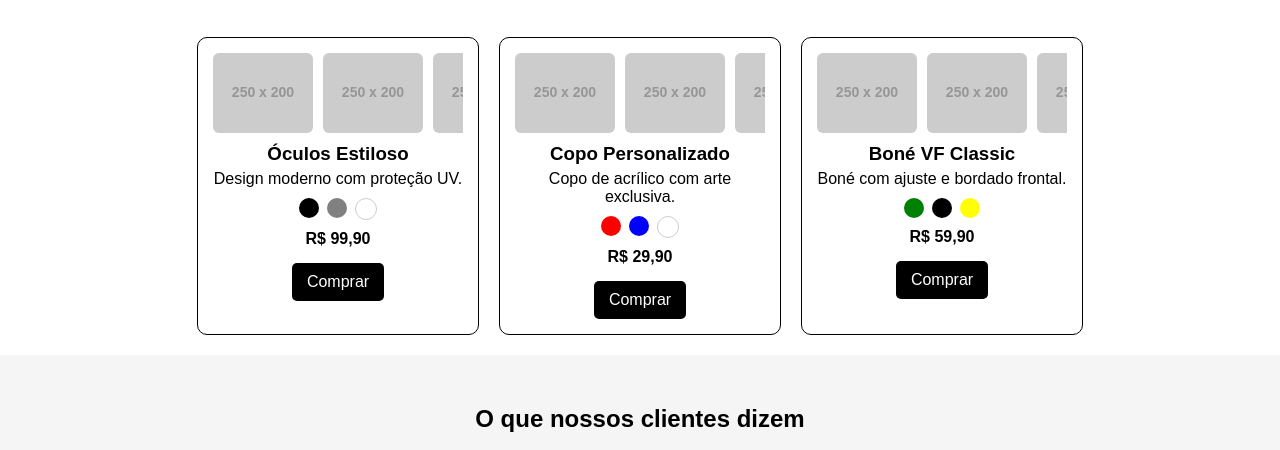
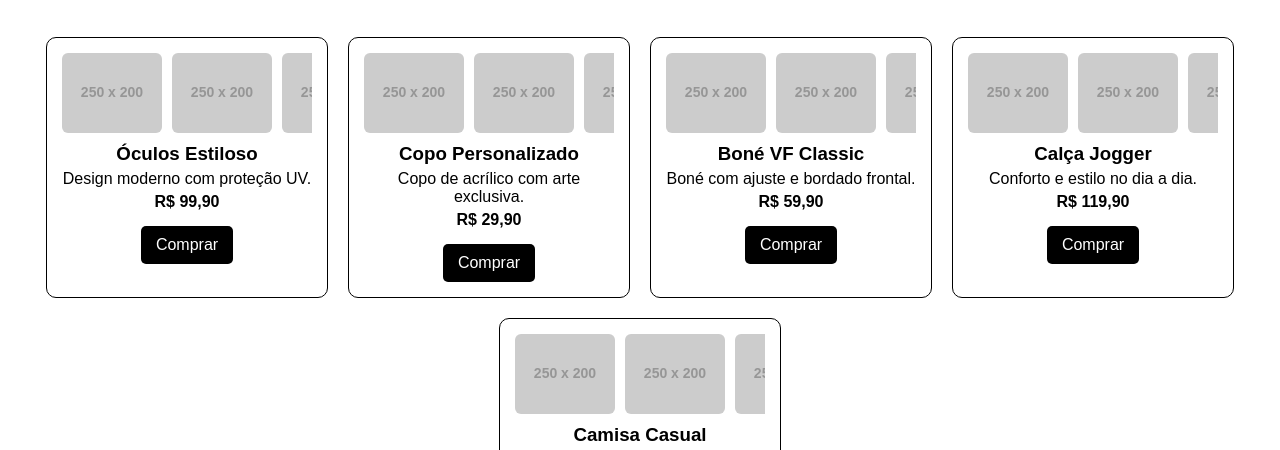
Before and after one commit to vandsonferreira/vf_concept_site, a plain HTML site: page index.html in a window 1280 px wide. Shown: the part 344-794 px from the top of the page. Drawn offline with Linux system fonts and the light colour scheme; placeholder pictures from the web are drawn by us.

Commit message:
Update index.html

```diff
--- a/index.html
+++ b/index.html
@@ -1,4 +1,5 @@
-<!DOCTYPE html><html lang="pt-BR">
+<!DOCTYPE html>
+<html lang="pt-BR">
 <head>
   <meta charset="UTF-8">
   <meta name="viewport" content="width=device-width, initial-scale=1.0">
@@ -48,18 +49,6 @@
       width: 100px;
       border-radius: 6px;
     }
-    .cores {
-      display: flex;
-      justify-content: center;
-      gap: 8px;
-      margin: 10px 0;
-    }
-    .cores span {
-      width: 20px;
-      height: 20px;
-      border-radius: 50%;
-      display: inline-block;
-    }
     .produto h3 {
       margin: 10px 0 5px;
     }
@@ -101,7 +90,9 @@
 <body>
   <header>
     <img src="logo_vf_concept.png" alt="Logo VF Concept">
-  </header>  <h1>Produtos VF Concept</h1>
+  </header>
+
+  <h1>Produtos VF Concept</h1>
   <section class="produtos">
     <div class="produto">
       <div class="galeria">
@@ -111,14 +102,11 @@
       </div>
       <h3>Óculos Estiloso</h3>
       <p>Design moderno com proteção UV.</p>
-      <div class="cores">
-        <span style="background-color: black;"></span>
-        <span style="background-color: gray;"></span>
-        <span style="background-color: white; border: 1px solid #ccc;"></span>
-      </div>
       <p><strong>R$ 99,90</strong></p>
       <a class="botao" href="https://wa.me/SEUNUMERO?text=Quero%20comprar%20o%20Óculos%20Estiloso">Comprar</a>
-    </div><div class="produto">
+    </div>
+
+    <div class="produto">
       <div class="galeria">
         <img src="https://via.placeholder.com/250x200?text=Frente" alt="Copo - Frente">
         <img src="https://via.placeholder.com/250x200?text=Lateral" alt="Copo - Lateral">
@@ -126,11 +114,6 @@
       </div>
       <h3>Copo Personalizado</h3>
       <p>Copo de acrílico com arte exclusiva.</p>
-  <div class="cores">
-    <span style="background-color: red;"></span>
-    <span style="background-color: blue;"></span>
-    <span style="background-color: white; border: 1px solid #ccc;"></span>
-  </div>
       <p><strong>R$ 29,90</strong></p>
       <a class="botao" href="https://wa.me/SEUNUMERO?text=Quero%20comprar%20o%20Copo%20Personalizado">Comprar</a>
     </div>
@@ -143,16 +126,36 @@
       </div>
       <h3>Boné VF Classic</h3>
       <p>Boné com ajuste e bordado frontal.</p>
-  <div class="cores">
-    <span style="background-color: green;"></span>
-    <span style="background-color: black;"></span>
-    <span style="background-color: yellow;"></span>
-  </div>
       <p><strong>R$ 59,90</strong></p>
       <a class="botao" href="https://wa.me/SEUNUMERO?text=Quero%20comprar%20o%20Boné%20VF%20Classic">Comprar</a>
     </div>
 
-  </section>  <section class="avaliacoes">
+    <div class="produto">
+      <div class="galeria">
+        <img src="https://via.placeholder.com/250x200?text=Frente" alt="Calça - Frente">
+        <img src="https://via.placeholder.com/250x200?text=Lateral" alt="Calça - Lateral">
+        <img src="https://via.placeholder.com/250x200?text=Detalhe" alt="Calça - Detalhe">
+      </div>
+      <h3>Calça Jogger</h3>
+      <p>Conforto e estilo no dia a dia.</p>
+      <p><strong>R$ 119,90</strong></p>
+      <a class="botao" href="https://wa.me/SEUNUMERO?text=Quero%20comprar%20a%20Calça%20Jogger">Comprar</a>
+    </div>
+
+    <div class="produto">
+      <div class="galeria">
+        <img src="https://via.placeholder.com/250x200?text=Frente" alt="Camisa - Frente">
+        <img src="https://via.placeholder.com/250x200?text=Lateral" alt="Camisa - Lateral">
+        <img src="https://via.placeholder.com/250x200?text=Detalhe" alt="Camisa - Detalhe">
+      </div>
+      <h3>Camisa Casual</h3>
+      <p>Perfeita pra qualquer ocasião.</p>
+      <p><strong>R$ 79,90</strong></p>
+      <a class="botao" href="https://wa.me/SEUNUMERO?text=Quero%20comprar%20a%20Camisa%20Casual">Comprar</a>
+    </div>
+  </section>
+
+  <section class="avaliacoes">
     <h2>O que nossos clientes dizem</h2>
     <div class="avaliacao">
       “Chegou super rápido, e a qualidade é surreal!” — João P.
@@ -160,14 +163,18 @@
     <div class="avaliacao">
       “Amei o boné, uso todo dia. Vou comprar mais!” — Ana M.
     </div>
-  </section>  <section class="redes-sociais">
+  </section>
+
+  <section class="redes-sociais">
     <h2>Nos acompanhe nas redes</h2>
     <div class="social-links">
       <a href="#">Instagram</a>
       <a href="#">WhatsApp</a>
       <a href="#">TikTok</a>
     </div>
-  </section>  <footer>
+  </section>
+
+  <footer>
     VF Concept © 2025 - Todos os direitos reservados<br>
     Contato: vfconcept8@gmail.com
   </footer>
```
Lines whose indentation alone changed are shown as unchanged.
